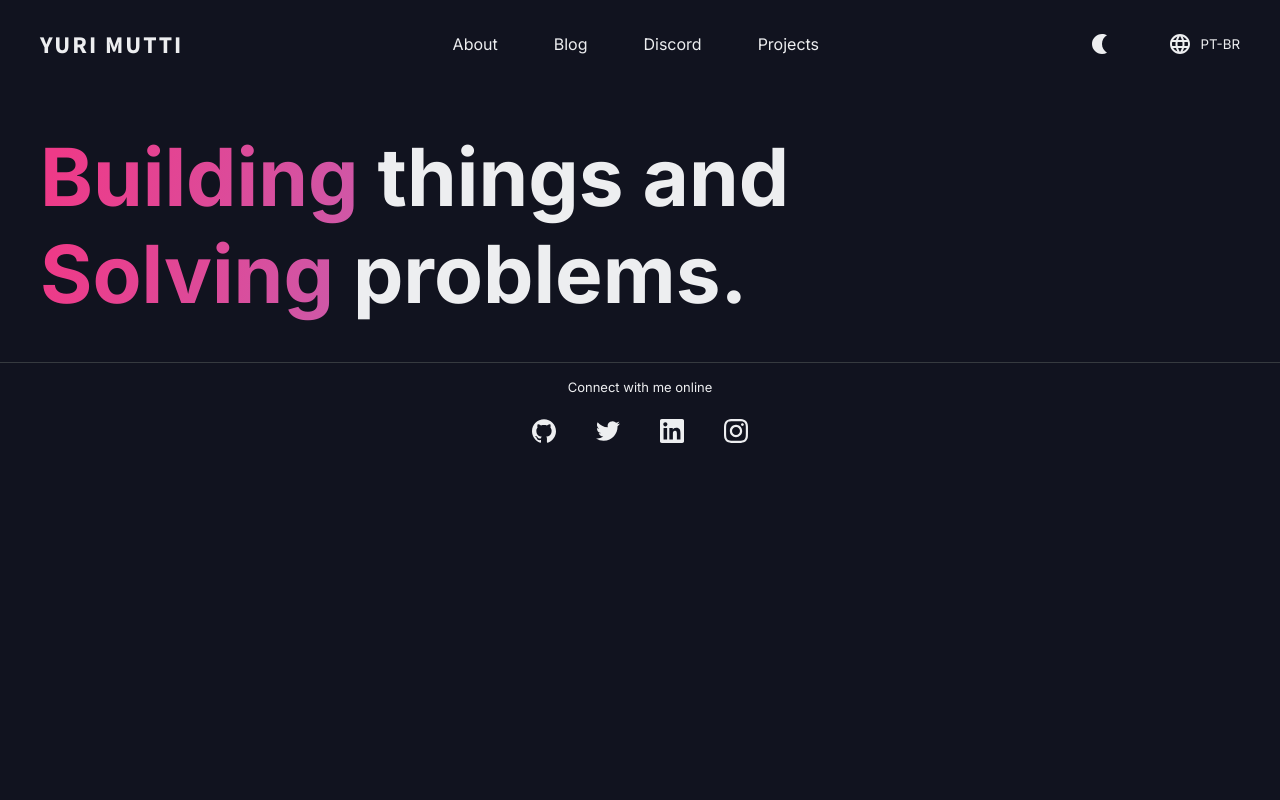
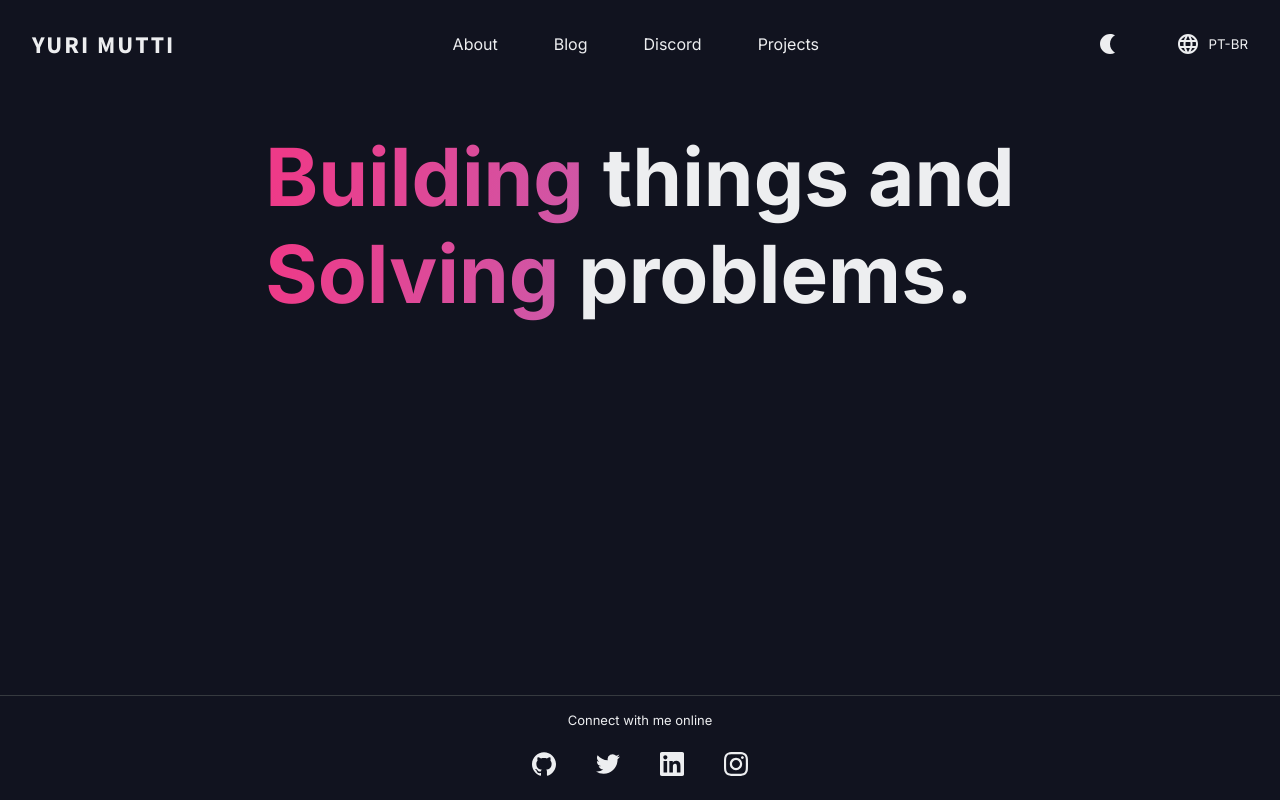
Before and after one commit to yurimutti/yurimutti.com, a Next.js app: page / in a window 1280 px wide. Built offline with nearby package versions, Linux system fonts and the light colour scheme.

Commit message:
feat: create wrapper to home

```diff
--- a/src/components/layouts/hero/styles.ts
+++ b/src/components/layouts/hero/styles.ts
@@ -4,6 +4,8 @@ import { backgroundGradient } from '@/styles/global';
 export const Section = styled('section', {
   maxWidth: '1200px',
   margin: '$6 auto',
+  flex: 1,
+  position: 'relative',
 });
 
 export const Text = styled('p', {
--- a/src/components/layouts/navbar/styles.ts
+++ b/src/components/layouts/navbar/styles.ts
@@ -1,6 +1,11 @@
 import { motion } from 'framer-motion';
 
 import { styled } from '@/styles';
+
+export const Container = styled('div', {
+  width: '100%',
+  padding: '0 $4',
+});
 
 export const Header = styled('header', {
   padding: '$4 0',
@@ -12,11 +17,6 @@ export const Header = styled('header', {
   '@sm': {
     padding: '$3 0',
   },
-});
-
-export const Container = styled('div', {
-  maxWidth: '95%',
-  margin: '0 auto',
 });
 
 export const ButtonLogo = styled('a', {
--- /dev/null
+++ b/src/components/layouts/wrapper/index.ts
@@ -0,0 +1,7 @@
+import { styled } from '@/styles';
+
+export const Wrapper = styled('div', {
+  display: 'flex',
+  flexDirection: 'column',
+  minHeight: '100vh',
+});
--- a/src/pages/index.tsx
+++ b/src/pages/index.tsx
@@ -3,16 +3,15 @@ import type { NextPage } from 'next';
 import { Footer } from '@/components/layouts/footer';
 import { Hero } from '@/components/layouts/hero';
 import { Navbar } from '@/components/layouts/navbar';
+import { Wrapper } from '@/components/layouts/wrapper';
 
 const Home: NextPage = () => {
   return (
-    <>
+    <Wrapper>
       <Navbar />
-      <main>
-        <Hero />
-      </main>
+      <Hero />
       <Footer />
-    </>
+    </Wrapper>
   );
 };
 
```
